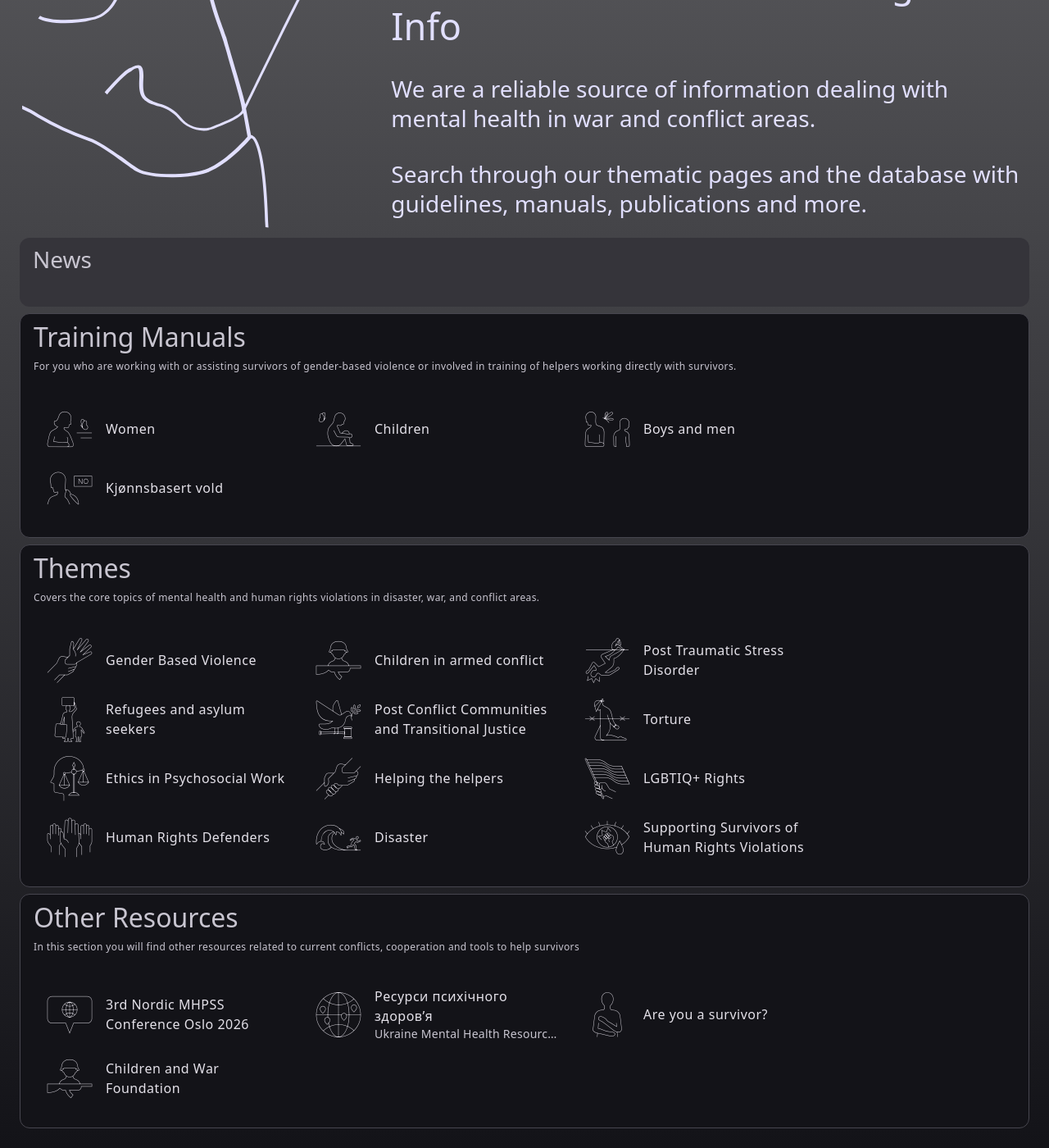
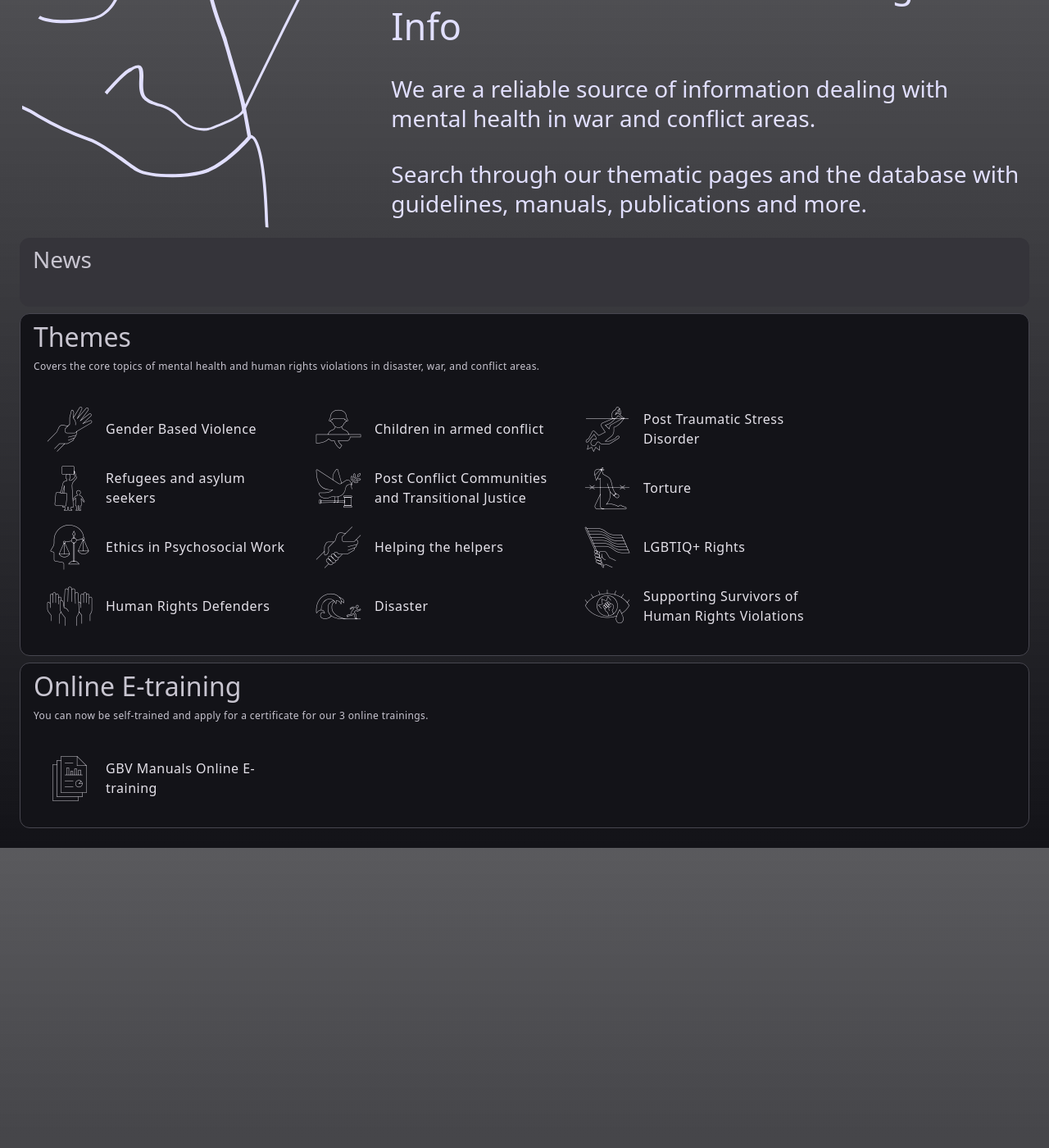
Before and after one commit to henkpb/hhri, a Jekyll site: the page built from index.md, in a window 1280 px wide and 1400 px high, scrolled down 205 px. Shown: the whole window at 82% size. Built offline with Jekyll 4.4.1, drawn with Linux system fonts in a browser that asks for light colours; some web fonts are replaced.

Commit message:
Update home.html

```diff
--- a/_layouts/home.html
+++ b/_layouts/home.html
@@ -61,55 +61,46 @@
           </div>
         </div>
 
+        {% if page.manual_title %}
           <div class="micl-card-outlined">
             <div class="micl-card__headline-l">
-            <h2>Training Manuals</h2>
+              <h2>{{ page.manual_title }}</h2>
             </div>
-          <p class="micl-card__supporting-text">For you who are working with or assisting survivors of gender-based violence or involved in training of helpers working directly with survivors.</p>
+            {% if page.manual_text %}
+              <p class="micl-card__supporting-text">{{ page.manual_text }}</p>
+            {% endif %}
             <div class="micl-card__content">
+              {% if page.manual_list %}
                 <ul class="micl-list">
+                  {% for item in page.manual_list %}
                     <li class="micl-list-item-one" tabindex="0">
-                <a href="" tabindex="-1">
-                  <span class="micl-list-item__image hhri-icon">&#xE913;</span>
+                      <a href="{{ item.link }}" tabindex="-1">
+                        <span class="micl-list-item__image hhri-icon">{{ item.icon }}</span>
                         <span class="micl-list-item__text">
-                    <span class="micl-list-item__headline">Women</span>
+                          <span class="micl-list-item__headline">{{ item.title }}</span>
+                          {% if item.text %}
+                            <span class="micl-list-item__supporting-text">{{ item.text }}</span>
+                          {% endif %}
                         </span>
                       </a>
                     </li>
-              <li class="micl-list-item-one" tabindex="0">
-                <a href="" tabindex="-1">
-                  <span class="micl-list-item__image hhri-icon">&#xE90D;</span>
-                  <span class="micl-list-item__text">
-                    <span class="micl-list-item__headline">Children</span>
-                  </span>
-                </a>
-              </li>
-              <li class="micl-list-item-one" tabindex="0">
-                <a href="" tabindex="-1">
-                  <span class="micl-list-item__image hhri-icon">&#xE90F;</span>
-                  <span class="micl-list-item__text">
-                    <span class="micl-list-item__headline">Boys and men</span>
-                  </span>
-                </a>
-              </li>
-              <li class="micl-list-item-one" tabindex="0">
-                <a href="" tabindex="-1">
-                  <span class="micl-list-item__image hhri-icon">&#xE910;</span>
-                  <span class="micl-list-item__text">
-                    <span class="micl-list-item__headline">Kjønnsbasert vold</span>
-                  </span>
-                </a>
-              </li>
+                  {% endfor %}
                 </ul>
+              {% endif %}
             </div>
           </div>
+        {% endif %}
 
+        {% if page.theme_title %}
           <div class="micl-card-outlined">
             <div class="micl-card__headline-l">
-            <h2>Themes</h2>
+              <h2>{{ page.theme_title }}</h2>
             </div>
-          <p class="micl-card__supporting-text">Covers the core topics of mental health and human rights violations in disaster, war, and conflict areas.</p>
+            {% if page.theme_text %}
+              <p class="micl-card__supporting-text">{{ page.theme_text }}</p>
+            {% endif %}
             <div class="micl-card__content">
+              {% if page.theme_list %}
                 <ul class="micl-list">
                   {% for item in page.theme_list %}
                     <li class="micl-list-item-one" tabindex="0">
@@ -117,57 +108,78 @@
                         <span class="micl-list-item__image hhri-icon">{{ item.icon }}</span>
                         <span class="micl-list-item__text">
                           <span class="micl-list-item__headline">{{ item.title }}</span>
+                          {% if item.text %}
+                            <span class="micl-list-item__supporting-text">{{ item.text }}</span>
+                          {% endif %}
                         </span>
                       </a>
                     </li>
                   {% endfor %}
                 </ul>
+              {% endif %}
             </div>
           </div>
+        {% endif %}
 
+        {% if page.resource_title %}
           <div class="micl-card-outlined">
             <div class="micl-card__headline-l">
-            <h2>Other Resources</h2>
+              <h2>{{ page.resource_title }}</h2>
             </div>
-          <p class="micl-card__supporting-text">In this section you will find other resources related to current conflicts, cooperation and tools to help survivors</p>
+            {% if page.resource_text %}
+              <p class="micl-card__supporting-text">{{ page.resource_text }}</p>
+            {% endif %}
             <div class="micl-card__content">
+              {% if page.resource_list %}
                 <ul class="micl-list">
+                  {% for item in page.resource_list %}
                     <li class="micl-list-item-one" tabindex="0">
-                <a href="" tabindex="-1">
-                  <span class="micl-list-item__image hhri-icon">&#xE91D;</span>
+                      <a href="{{ item.link }}" tabindex="-1">
+                        <span class="micl-list-item__image hhri-icon">{{ item.icon }}</span>
                         <span class="micl-list-item__text">
-                    <span class="micl-list-item__headline">3rd Nordic MHPSS Conference Oslo 2026</span>
+                          <span class="micl-list-item__headline">{{ item.title }}</span>
+                          {% if item.text %}
+                            <span class="micl-list-item__supporting-text">{{ item.text }}</span>
+                          {% endif %}
                         </span>
                       </a>
                     </li>
-              <li class="micl-list-item-two" tabindex="0">
-                <a href="" tabindex="-1">
-                  <span class="micl-list-item__image hhri-icon">&#xE915;</span>
+                  {% endfor %}
+                </ul>
+              {% endif %}
+            </div>
+          </div>
+        {% endif %}
+
+        {% if page.etraining_title %}
+          <div class="micl-card-outlined">
+            <div class="micl-card__headline-l">
+              <h2>{{ page.etraining_title }}</h2>
+            </div>
+            {% if page.etraining_text %}
+              <p class="micl-card__supporting-text">{{ page.etraining_text }}</p>
+            {% endif %}
+            <div class="micl-card__content">
+              {% if page.etraining_list %}
+                <ul class="micl-list">
+                  {% for item in page.etraining_list %}
+                    <li class="micl-list-item-one" tabindex="0">
+                      <a href="{{ item.link }}" tabindex="-1">
+                        <span class="micl-list-item__image hhri-icon">{{ item.icon }}</span>
                         <span class="micl-list-item__text">
-                    <span class="micl-list-item__headline">Ресурси психічного здоров’я</span>
-                    <span class="micl-list-item__supporting-text">Ukraine Mental Health Resources</span>
+                          <span class="micl-list-item__headline">{{ item.title }}</span>
+                          {% if item.text %}
+                            <span class="micl-list-item__supporting-text">{{ item.text }}</span>
+                          {% endif %}
                         </span>
                       </a>
                     </li>
-              <li class="micl-list-item-one" tabindex="0">
-                <a href="" tabindex="-1">
-                  <span class="micl-list-item__image hhri-icon">&#xE92A;</span>
-                  <span class="micl-list-item__text">
-                    <span class="micl-list-item__headline">Are you a survivor?</span>
-                  </span>
-                </a>
-              </li>
-              <li class="micl-list-item-one" tabindex="0">
-                <a href="" tabindex="-1">
-                  <span class="micl-list-item__image hhri-icon">&#xE902;</span>
-                  <span class="micl-list-item__text">
-                    <span class="micl-list-item__headline">Children and War Foundation</span>
-                  </span>
-                </a>
-              </li>
+                  {% endfor %}
                 </ul>
+              {% endif %}
             </div>
           </div>
+        {% endif %}
       </section>
     </main>
   </body>
```
Lines whose indentation alone changed are shown as unchanged.
